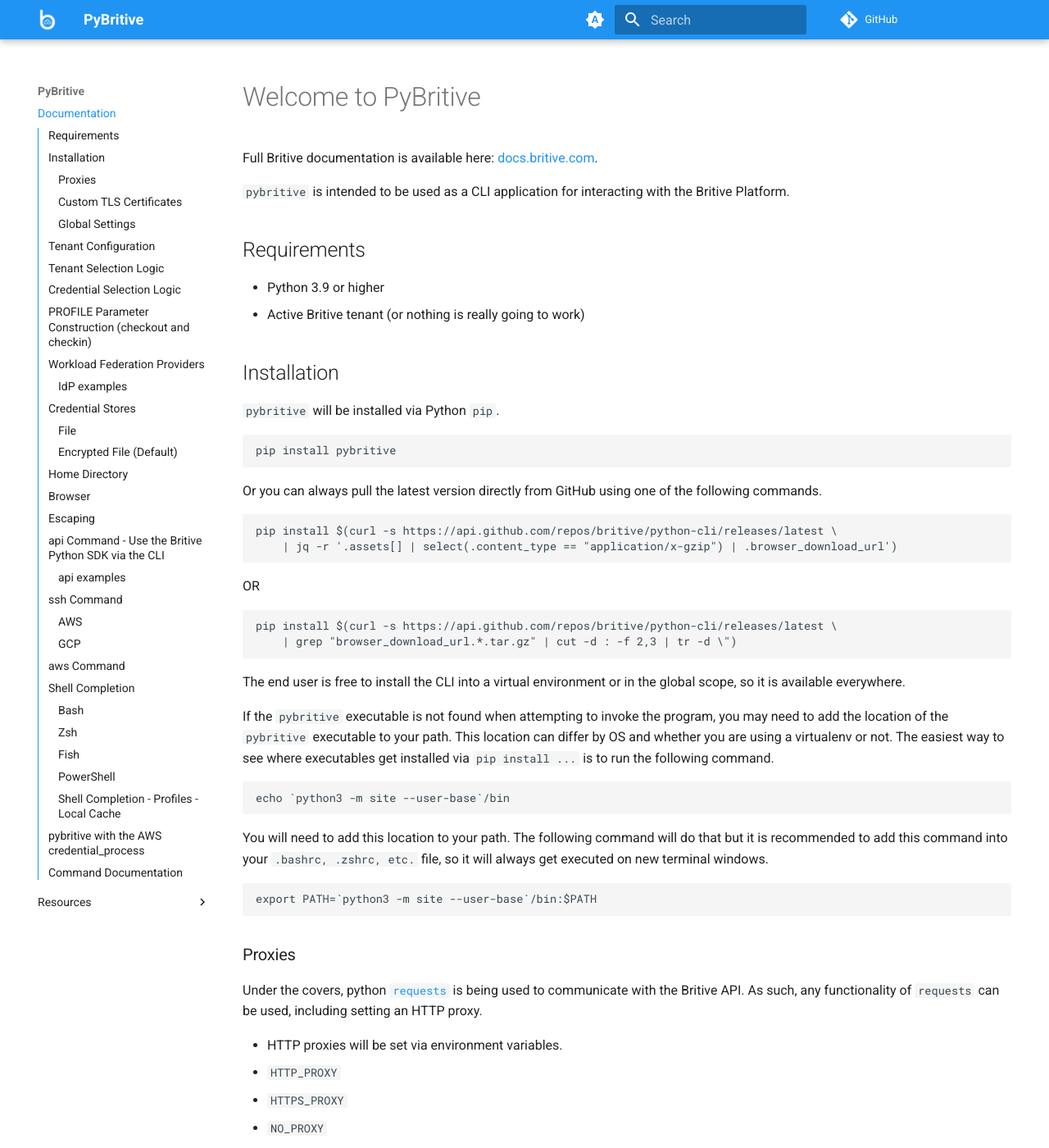
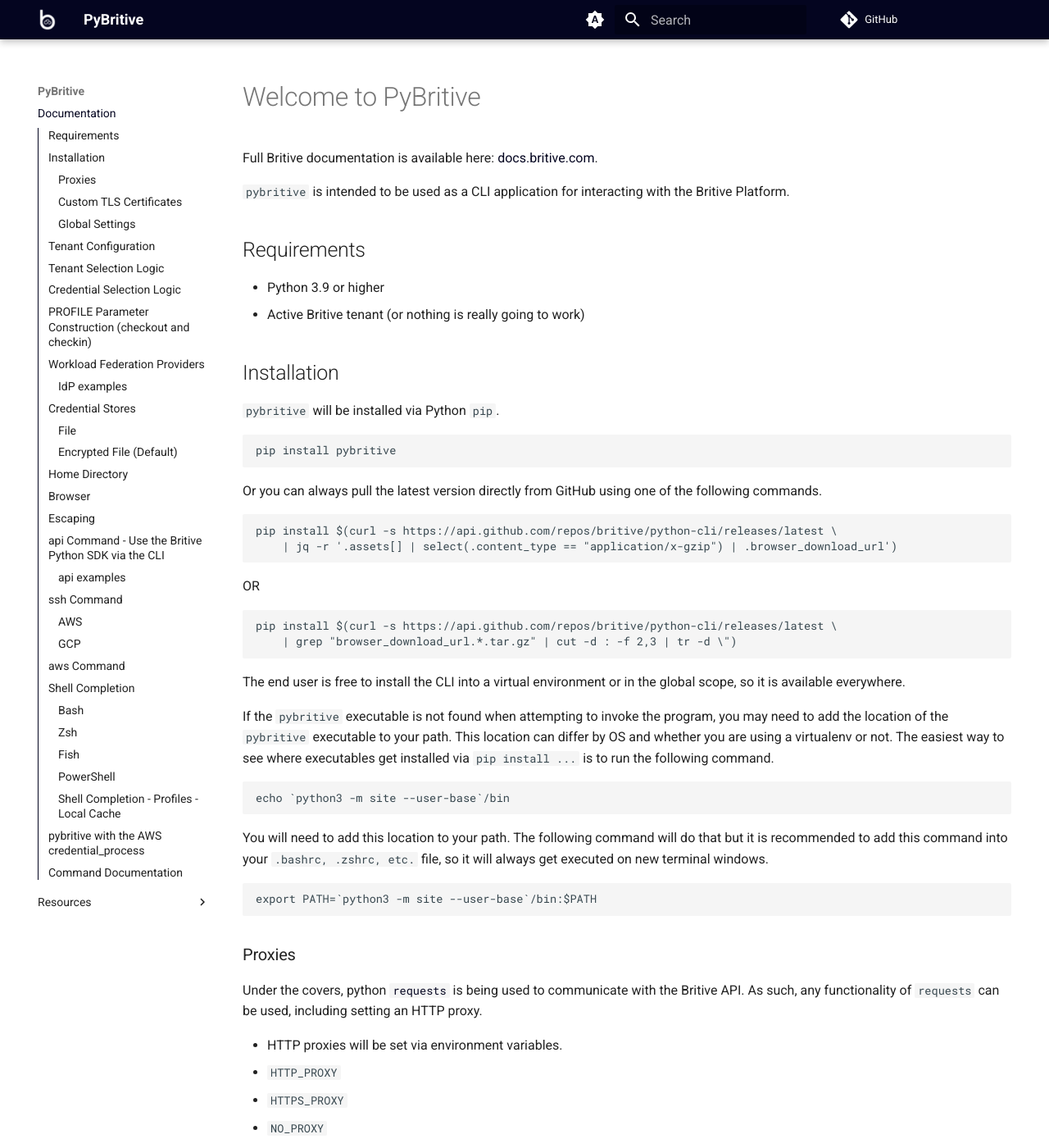
Before and after one commit to britive/python-cli, an MkDocs documentation site: the page built from docs/index.md, in a window 1280 px wide and 1400 px high. Shown: the whole window at 82% size. Built offline with MkDocs 1.6.1 and Material for MkDocs 9.7.7, drawn with Linux system fonts in a browser that asks for light colours; comment, search, counter and statistics services are not loaded.

Commit message:
docs:color updates

```diff
--- /dev/null
+++ b/docs/assets/extra.css
@@ -0,0 +1,3 @@
+:root>* {
+  --md-primary-fg-color: #040520;
+}
--- a/mkdocs.yml
+++ b/mkdocs.yml
@@ -20,17 +20,16 @@
         icon: material/brightness-auto
         name: Switch to dark mode
     - media: "(prefers-color-scheme: dark)"
-      primary: black
       scheme: slate
       toggle:
         icon: material/brightness-4
         name: Switch to light mode
     - media: "(prefers-color-scheme: light)"
-      primary: blue
-      scheme: default
       toggle:
         icon: material/brightness-7
         name: Switch to system preference
+extra_css:
+  - assets/extra.css
 repo_url: https://github.com/britive/python-cli
 edit_uri: ""
 copyright: 2025 Britive, Inc.
```
